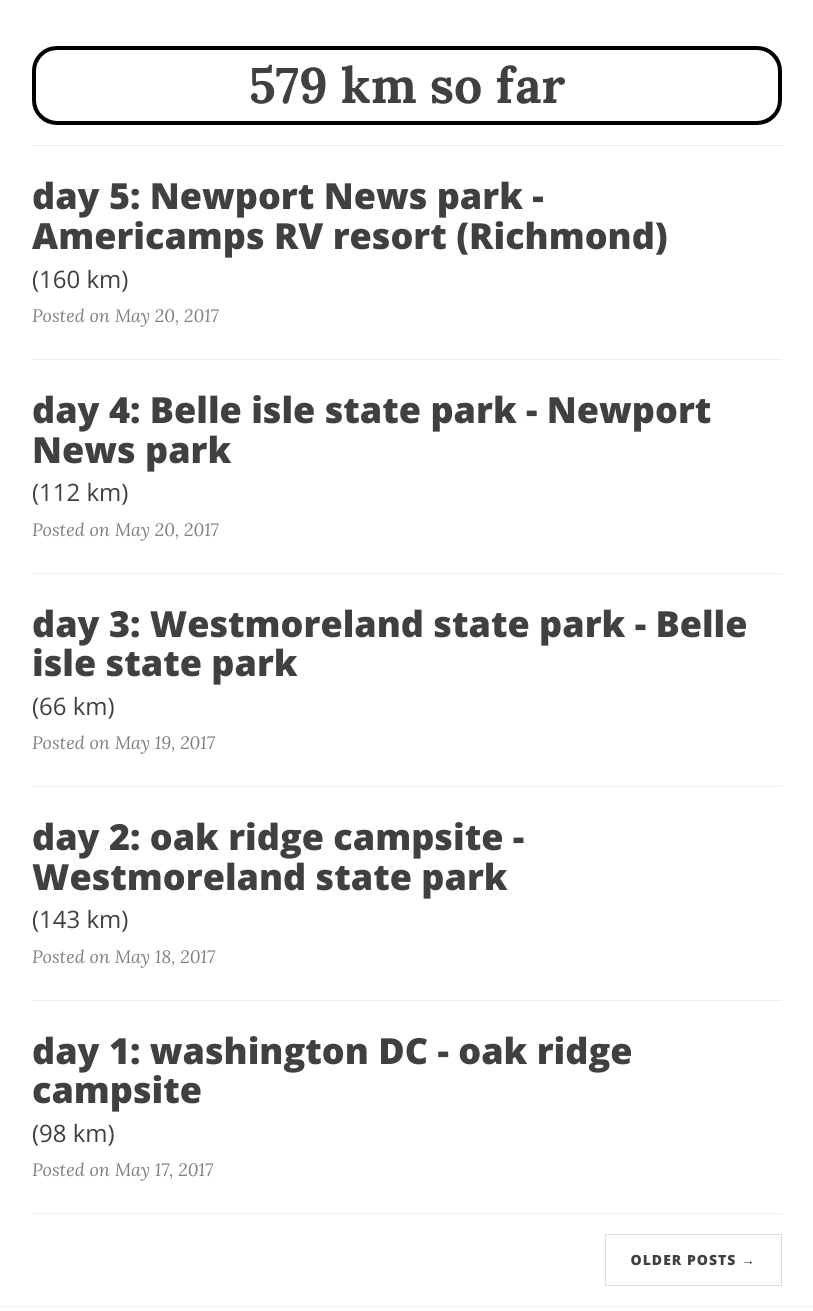
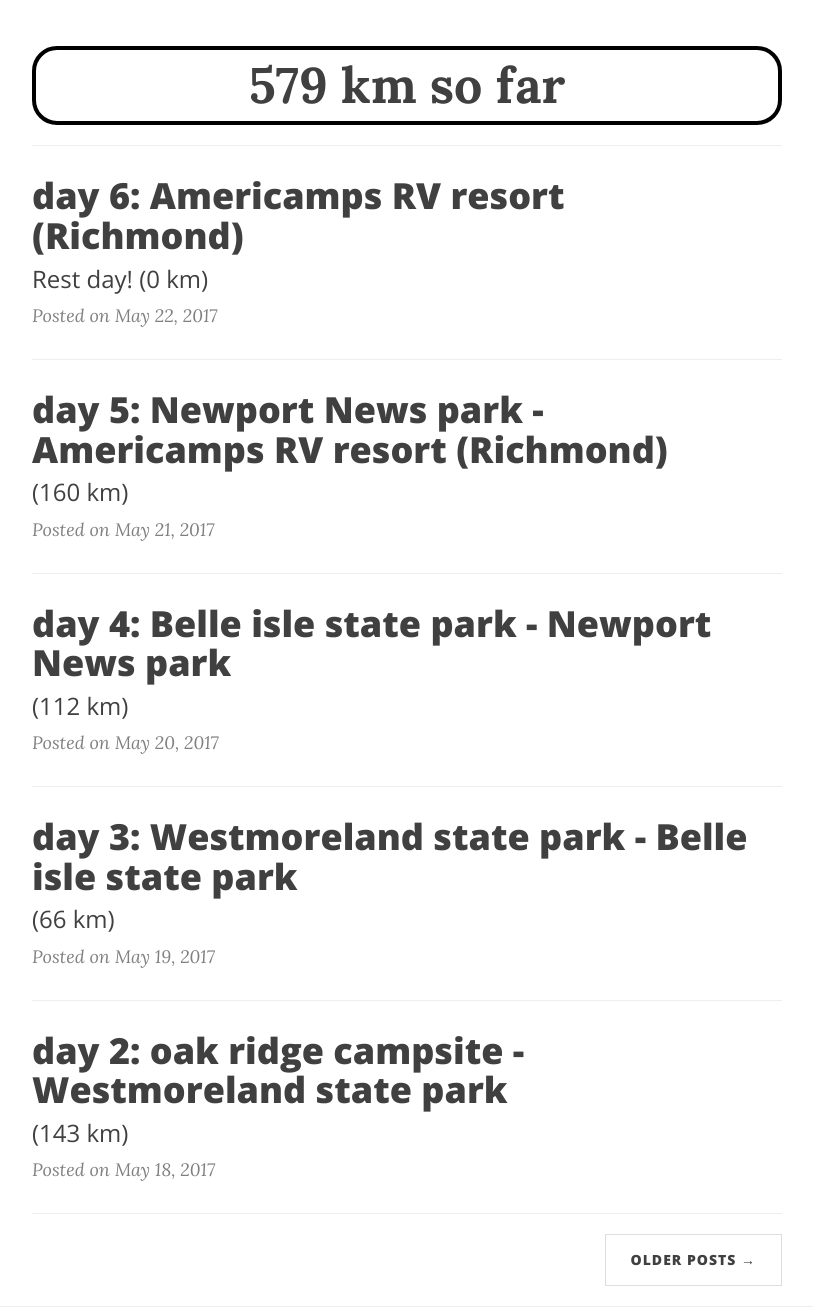
Before and after one commit to ccolle/TransAm, a Jekyll site: the page built from index.html, in a window 1280 px wide and 1400 px high, scrolled down 337 px, cut to the strip 89-1400 px from the top of the window. Shown: the whole strip, without its empty margins (233-1046 px from the left). Built offline with Jekyll 4.4.1, drawn with Linux system fonts in a browser that asks for light colours; nearby versions of some CDN libraries; the list of posts is cut into pages by our own code.

Commit message:
Add files via upload

```diff
--- a/_posts/2017-05-21-day-005-newport-news-park-americamps-rv-resort.markdown
+++ b/_posts/2017-05-21-day-005-newport-news-park-americamps-rv-resort.markdown
@@ -2,7 +2,7 @@
 layout:     post
 title:      "day 5: Newport News park - Americamps RV resort (Richmond)"
 subtitle:   ""
-date:       2017-05-20 12:00:00
+date:       2017-05-21 12:00:00
 header-img: "img/IMG_20170521_080438.jpg"
 distance:   160
 ---
--- /dev/null
+++ b/_posts/2017-05-22-day-006-americamps-rv-resort-rest-day.markdown
@@ -0,0 +1,27 @@
+---
+layout:     post
+title:      "day 6: Americamps RV resort (Richmond)"
+subtitle:   "Rest day!"
+date:       2017-05-22 12:00:00
+header-img: "img/IMG_20170522_172112.jpg"
+distance:   0
+---
+
+I decided to go for a rest day.
+My knee did not agree with the 160km of the day before.
+The campsite is ideal for a rest day, there are free breakfast waffles between 8 and 9 am
+and a fitness room, TV included, that nobody is using.
+My rest day was spent napping in the sofa, reading and watching friends and family guy.
+In the afternoon I went to the CVS pharmacy to get eye drops and to the food lion (once more!) for food.
+
+
+<img src="{{ site.baseurl }}/img/IMG_20170522_084626.jpg">
+<span class="caption text-muted>breakfast waffles!!!</span>
+
+
+<img src="{{ site.baseurl }}/img/IMG_20170522_164726.jpg">
+<span class="caption text-muted></span>
+
+
+
+<iframe height='405' width='590' frameborder='0' allowtransparency='true' scrolling='no' src='https://www.strava.com/activities/1000962310/embed/ffff78c8416c6882534351403812cdac0064f11a'></iframe>
```
